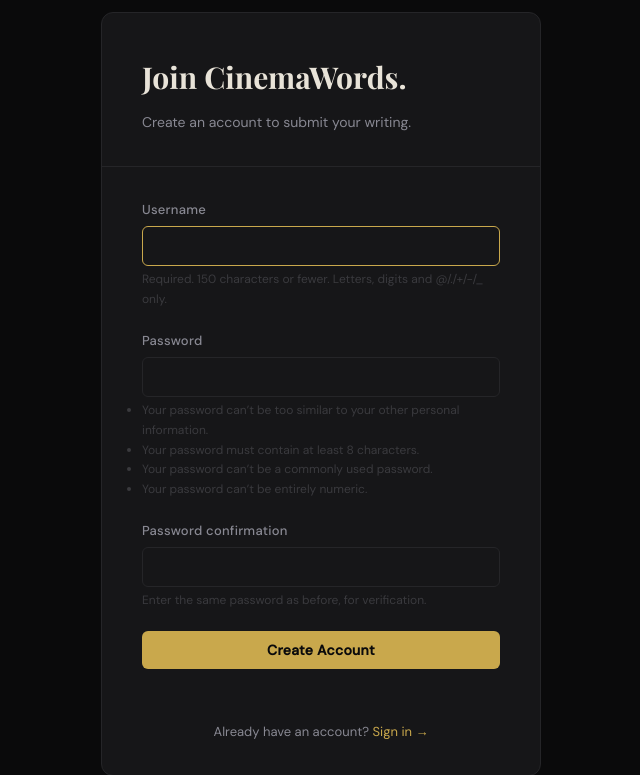
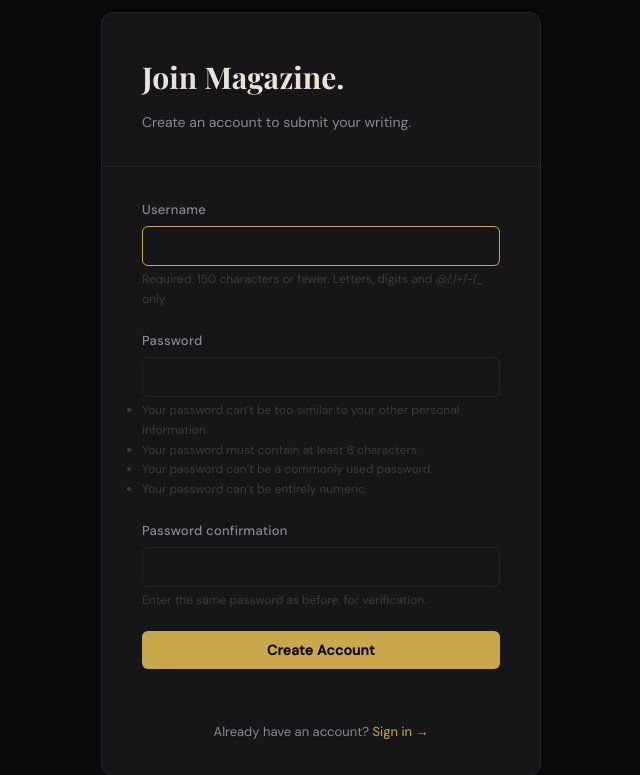
Before and after one commit to tpxforever/magazine, a Django app: page /register/ in a window 1280 px wide. Shown: the part 68-843 px from the top of the page, without its empty margins (319-959 px from the left). Run offline with Django 4.2, Linux system fonts and the light colour scheme; some web fonts are replaced.

Commit message:
removed CinemaWords from templates

```diff
--- a/templates/articles/home.html
+++ b/templates/articles/home.html
@@ -156,7 +156,7 @@
       <div class="hero__orb hero__orb--1"></div>
     </div>
     <h2>Have something to say about cinema?</h2>
-    <p>CinemaWords publishes student writing on film and television. Submit a review, essay, or interview.</p>
+    <p>Magazine publishes student writing on film and television. Submit a review, essay, or interview.</p>
     <a href="{% url 'register' %}" class="btn btn--primary btn--lg">Start Writing</a>
   </div>
 </section>
--- a/templates/registration/login.html
+++ b/templates/registration/login.html
@@ -6,7 +6,7 @@
   <div class="auth-card reveal">
     <div class="auth-card__header">
       <h1>Welcome back.</h1>
-      <p>Sign in to your CinemaWords account.</p>
+      <p>Sign in to your Magazine account.</p>
     </div>
     <form method="post" class="auth-form">
       {% csrf_token %}
@@ -20,7 +20,7 @@
       <button type="submit" class="btn btn--primary btn--full">Sign In</button>
     </form>
     <div class="auth-card__footer">
-      <p>Don't have an account? <a href="{% url 'register' %}">Join CinemaWords →</a></p>
+      <p>Don't have an account? <a href="{% url 'register' %}">Join Magazine →</a></p>
     </div>
   </div>
 </div>
--- a/templates/registration/register.html
+++ b/templates/registration/register.html
@@ -1,11 +1,11 @@
 {% extends 'base.html' %}
-{% block title %}Join CinemaWords{% endblock %}
+{% block title %}Join Magazine{% endblock %}
 
 {% block content %}
 <div class="auth-page">
   <div class="auth-card reveal">
     <div class="auth-card__header">
-      <h1>Join CinemaWords.</h1>
+      <h1>Join Magazine.</h1>
       <p>Create an account to submit your writing.</p>
     </div>
     <form method="post" class="auth-form">
```
